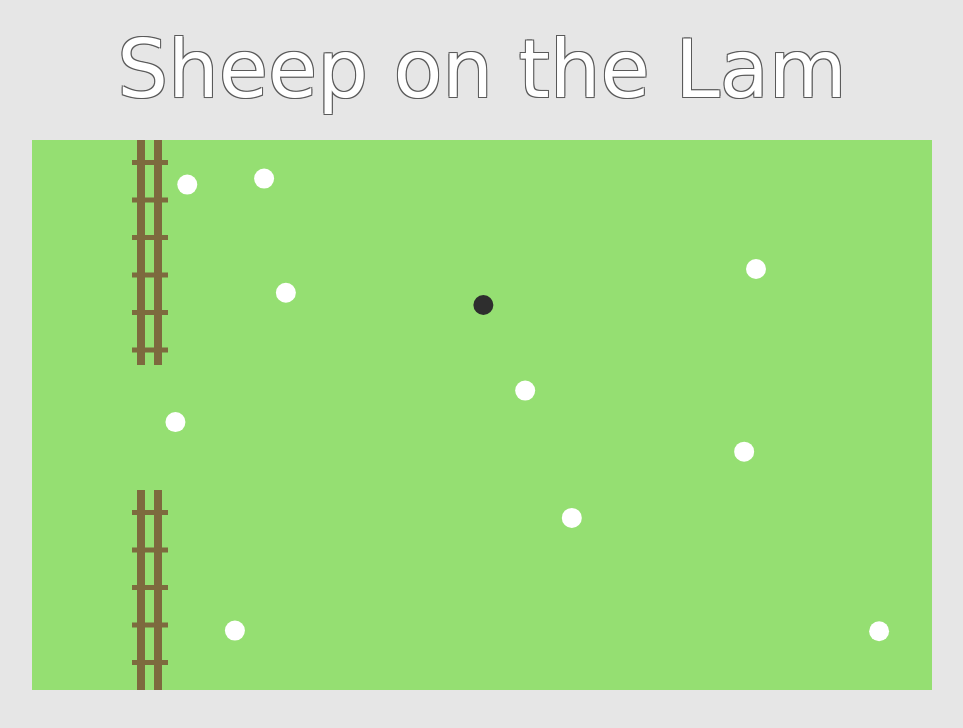
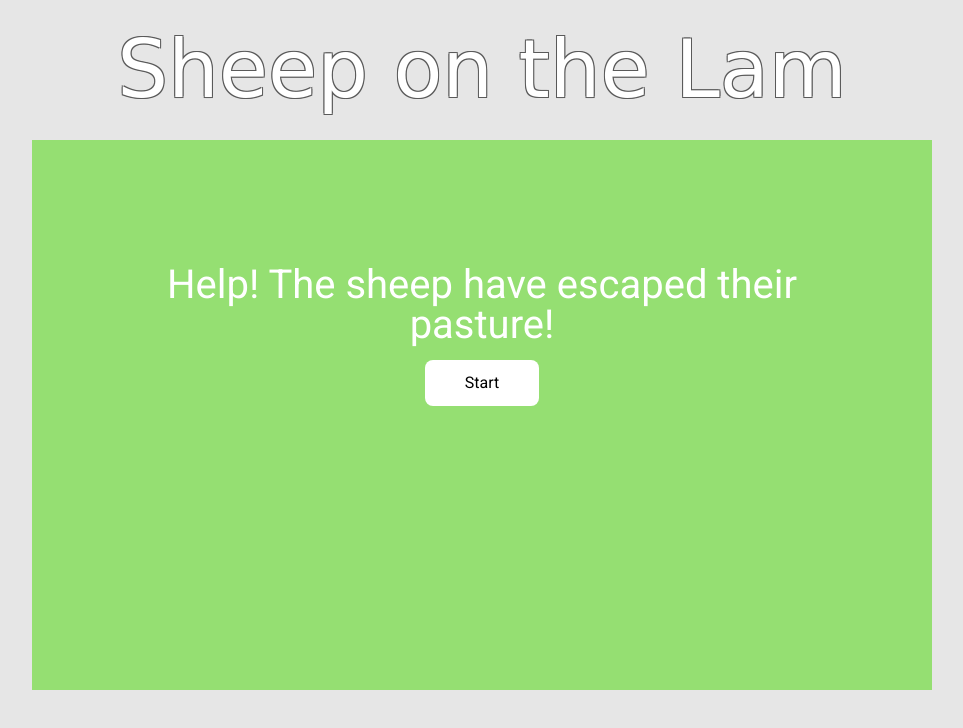
Before and after one commit to benrose207/SheepOnTheLam, a plain HTML site: page dist/index.html in a window 1280 px wide. Shown: the whole page, without its empty margins (158-1121 px from the left). Drawn offline with Linux system fonts and the light colour scheme; a web font is replaced by a local one.

Commit message:
Add start menu/message

```diff
--- a/assets/stylesheets/game.css
+++ b/assets/stylesheets/game.css
@@ -1,5 +1,6 @@
 body {
     background-color: rgba(230, 230, 230);
+    font-family: 'Roboto', sans-serif;
 }
 
 main {
@@ -22,3 +23,53 @@ h1 {
     font-size: 80px;
     margin: 30px;
 }
+
+.game-view-container {
+    position: relative;
+}
+
+#game-canvas {
+    position: absolute;
+    left: 50%;
+    margin-left: -450px;
+}
+
+.game-menu {
+    position: absolute;
+    left: 50%;
+    margin-left: -450px;
+    z-index: 0;
+    height: 550px;
+    width: 900px;
+    display: flex;
+    flex-direction: column;
+    justify-content: center;
+    align-items: center;
+    background-color: rgb(149, 223, 114);
+}
+
+.title-card {
+    display: flex;
+    flex-direction: column;
+    align-items: center;
+    height: 300px;
+    width: 700px;
+}
+
+
+.title-card > h2 {
+    text-align: center;
+    font-size: 40px;
+    color: white;
+}
+
+.start-button {
+    background-color: white;
+    padding: 15px 40px;
+    border-radius: 8px;
+    margin: 15px;
+}
+
+.top-element {
+    z-index: 1;
+}
--- a/dist/index.html
+++ b/dist/index.html
@@ -14,8 +14,14 @@
 <body>
     <main>
         <h1>Sheep on the Lam</h1>
-        <div>
+        <div class="game-view-container">
             <canvas id="game-canvas"></canvas>
+            <div class="game-menu">
+                <div class="title-card">
+                    <h2>Help! The sheep have escaped their pasture!</h2>
+                    <button class="start-button">Start</button>
+                </div>
+            </div>
         </div>
     </main>
 </body>
--- a/dist/main.js
+++ b/dist/main.js
@@ -130,7 +130,7 @@ eval("__webpack_require__.r(__webpack_exports__);\n/* harmony import */ var _gam
 /***/ (function(module, __webpack_exports__, __webpack_require__) {
 
 "use strict";
-eval("__webpack_require__.r(__webpack_exports__);\n/* harmony import */ var _game_view__WEBPACK_IMPORTED_MODULE_0__ = __webpack_require__(/*! ./game_view */ \"./src/game_view.js\");\n\n\ndocument.addEventListener(\"DOMContentLoaded\", () => {\n    const canvas = document.getElementById(\"game-canvas\");\n    canvas.height = 550;\n    canvas.width = 900;\n\n    const ctx = canvas.getContext('2d');\n    ctx.fillStyle = \"rgb(149, 223, 114)\";\n    ctx.fillRect(0, 0, canvas.width, canvas.height);\n\n    const gameView = new _game_view__WEBPACK_IMPORTED_MODULE_0__[\"default\"](ctx);\n    gameView.start();\n})\n\n//# sourceURL=webpack:///./src/index.js?");
+eval("__webpack_require__.r(__webpack_exports__);\n/* harmony import */ var _game_view__WEBPACK_IMPORTED_MODULE_0__ = __webpack_require__(/*! ./game_view */ \"./src/game_view.js\");\n\n\ndocument.addEventListener(\"DOMContentLoaded\", () => {\n    const startButton = document.querySelector(\".start-button\");\n    \n    startButton.addEventListener(\"click\", () => {\n        const canvas = document.getElementById(\"game-canvas\");\n        canvas.height = 550;\n        canvas.width = 900;\n        canvas.classList.add(\"top-element\")\n\n        const ctx = canvas.getContext('2d');\n        ctx.fillStyle = \"rgb(149, 223, 114)\";\n        ctx.fillRect(0, 0, canvas.width, canvas.height);\n    \n        const gameView = new _game_view__WEBPACK_IMPORTED_MODULE_0__[\"default\"](ctx);\n        gameView.start();\n    });\n})\n\n//# sourceURL=webpack:///./src/index.js?");
 
 /***/ }),
 
--- a/src/index.js
+++ b/src/index.js
@@ -1,9 +1,13 @@
 import GameView from "./game_view";
 
 document.addEventListener("DOMContentLoaded", () => {
+    const startButton = document.querySelector(".start-button");
+
+    startButton.addEventListener("click", () => {
         const canvas = document.getElementById("game-canvas");
         canvas.height = 550;
         canvas.width = 900;
+        canvas.classList.add("top-element")
 
         const ctx = canvas.getContext('2d');
         ctx.fillStyle = "rgb(149, 223, 114)";
@@ -11,4 +15,5 @@ document.addEventListener("DOMContentLoaded", () => {
 
         const gameView = new GameView(ctx);
         gameView.start();
+    });
 })
```
Lines whose indentation alone changed are shown as unchanged.
